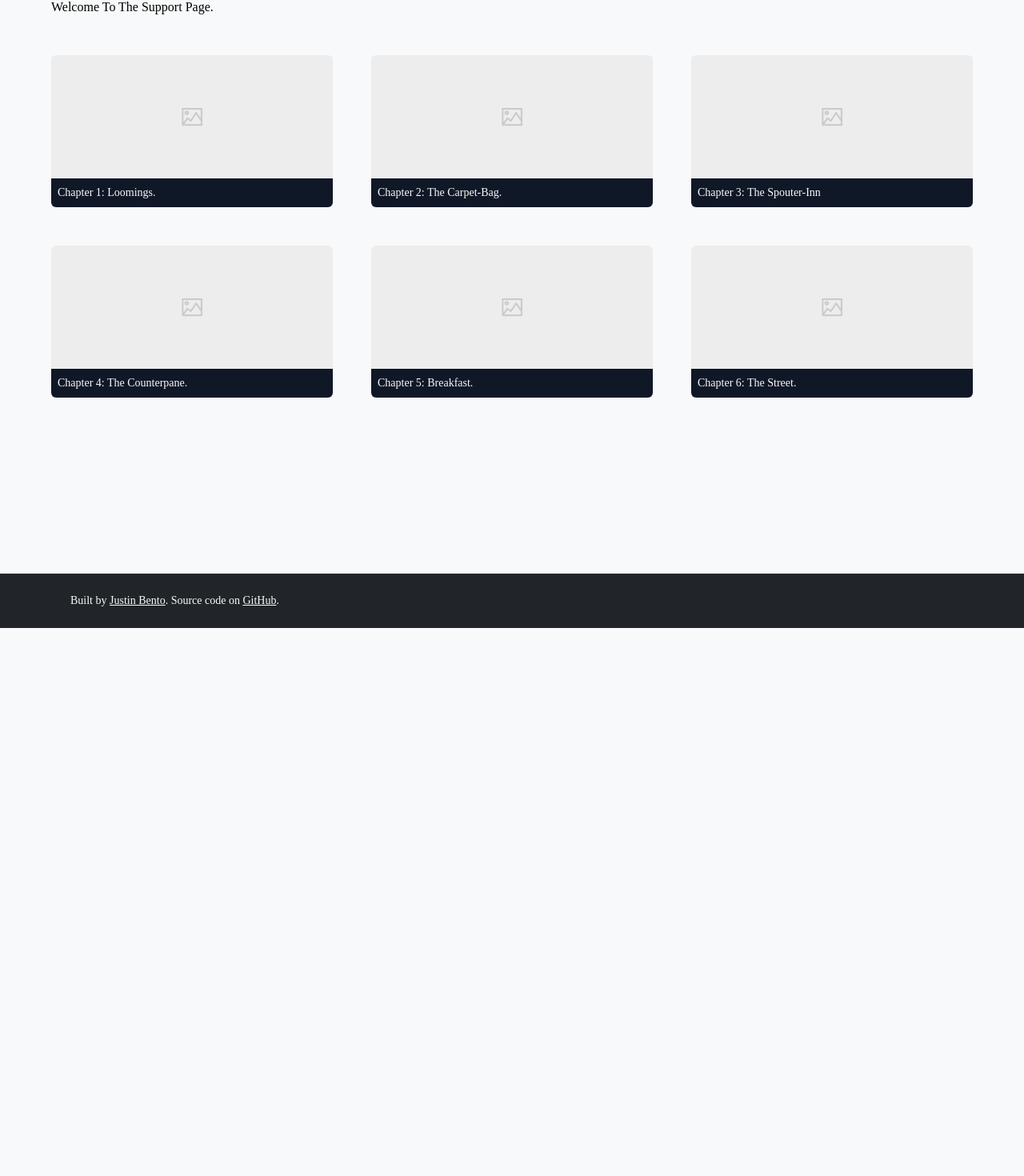
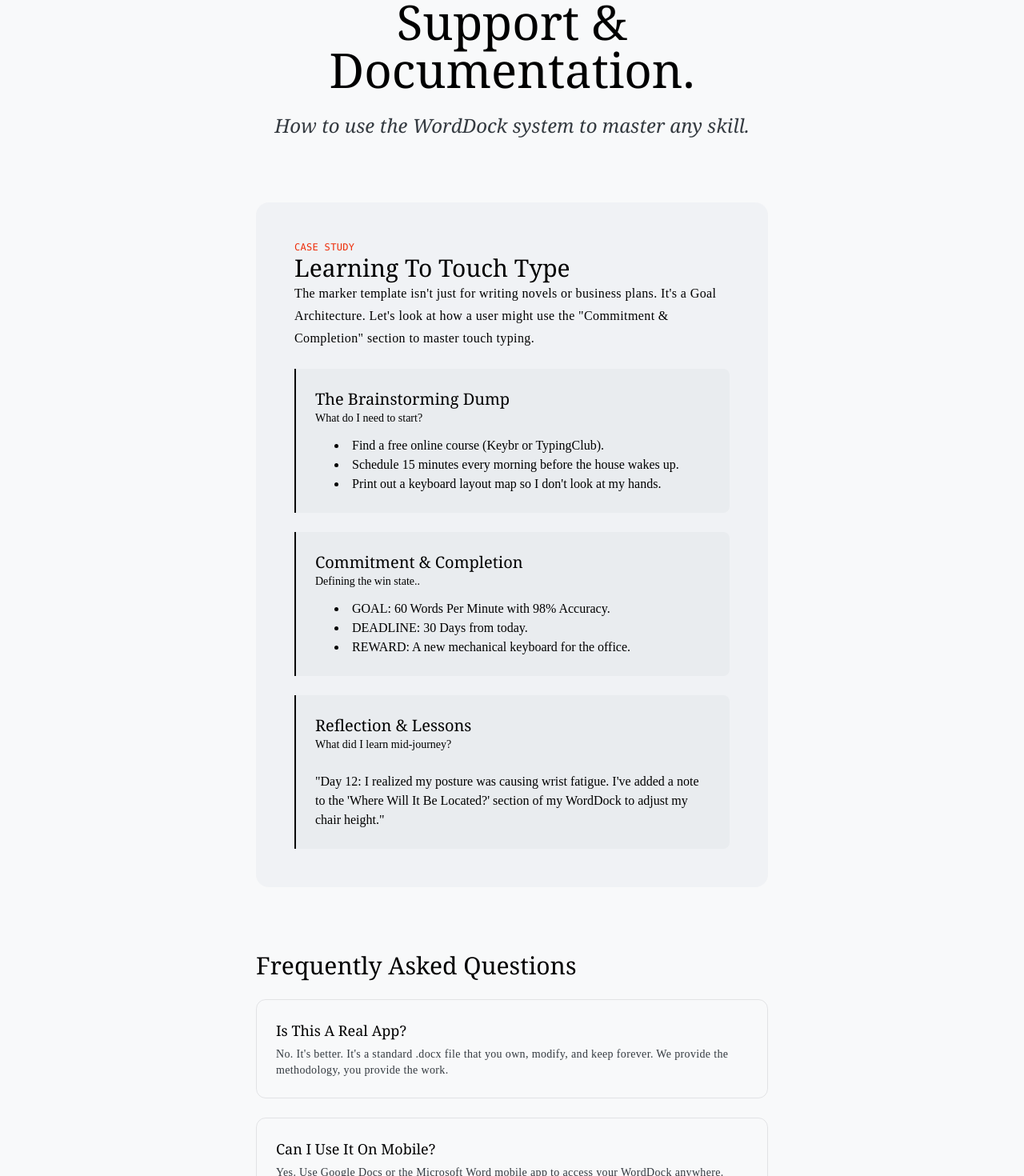
Before and after one commit to Justin-Bento/marker, a React (Vite) app: page /support in a window 1280 px wide. Shown: the part 188-1658 px from the top of the page at 80% size. Before the commit the page ends 973 px from the top, so only its background shows below. Built offline with nearby package versions, Linux system fonts and the light colour scheme; a web font is replaced by a local one.

Commit message:
feat(support): use Replit design language

```diff
--- a/src/data.tsx
+++ b/src/data.tsx
@@ -34,3 +34,24 @@ export const values = [
       "We stripped away the notifications and 'collaboration features' that actually just distract you.",
   },
 ];
+
+export const faq = [
+  {
+    id: 1,
+    title: "Is this a real app?",
+    description:
+      "No. It's better. It's a standard .docx file that you own, modify, and keep forever. We provide the methodology, you provide the work.",
+  },
+  {
+    id: 2,
+    title: "Can I use it on mobile?",
+    description:
+      "Yes. Use Google Docs or the Microsoft Word mobile app to access your WordDock anywhere.",
+  },
+  {
+    id: 3,
+    title: "Does it sync with my calendar?",
+    description:
+      "Only if you want it to. Since it's a Word doc, you can copy/paste your commitments directly into any calendar app of your choice.",
+  },
+];
--- a/src/frontend/pages/Support.tsx
+++ b/src/frontend/pages/Support.tsx
@@ -1,5 +1,5 @@
 import { useEffect } from "react";
-import { MobyDick } from "../../data";
+import { faq } from "../../data";
 
 export default function Support() {
   useEffect(() => {
@@ -7,23 +7,89 @@ export default function Support() {
   }, []);
   return (
     <>
-      <section className="">
-        <h1 className="">Welcome To The Support Page.</h1>
-        <ul className="grid grid-cols-2 md:grid-cols-3 gap-12 mt-12">
-          {MobyDick.map((chapter: string, index: number) => {
-            return (
-              <li
-                key={index}
-                className="relative rounded-md   overflow-hidden isolate"
-              >
-                <img src="/image-placeholder.webp" alt="" className="" />
-                <span className="inline-block w-full  bg-gray-900 text-white  p-2 text-sm font-medium">
-                  Chapter {index + 1}: {chapter}
-                </span>
+      <section className="max-w-[80ch] mx-auto text-center space-y-6">
+        <h1 className="text-6xl font-serif">Support & Documentation.</h1>
+        <p className="text-2xl font-serif italic text-gray-8">
+          How to use the WordDock system to master any skill.
+        </p>
+      </section>
+      <section className="max-w-[80ch] mx-auto bg-gray-3/30 p-12 rounded-2xl text-pretty [&>p]:mt-3">
+        <div className="">
+          <span className="flex flex-col-reverse">
+            <h2 className="text-3xl font-serif capitalize">
+              Learning to Touch Type
+            </h2>
+            <p className="text-xs text-primary-600 font-mono uppercase tracking-wide">
+              Case Study
+            </p>
+          </span>
+          <p className="leading-7 tracking-wide">
+            The marker template isn't just for writing novels or business plans.
+            It's a Goal Architecture. Let's look at how a user might use the
+            "Commitment & Completion" section to master touch typing.
+          </p>
+        </div>
+        <div className="overflow-hidden rounded-r-lg border-l-2 bg-gray-2 dark:bg-gray-800/50 dark:shadow-none dark:outline dark:-outline-offset-1 dark:outline-white/10 mt-6">
+          <div className="px-4 py-5 sm:p-6">
+            <h3 className="text-xl font-serif">The Brainstorming Dump</h3>
+            <p className="text-sm">What do I need to start?</p>
+            <ul className="list-disc list-inside ml-6 mt-3">
+              <li className="">
+                Find a free online course (Keybr or TypingClub).
               </li>
-            );
-          })}
-        </ul>
+              <li>
+                Schedule 15 minutes every morning before the house wakes up.
+              </li>
+              <li className="">
+                Print out a keyboard layout map so I don't look at my hands.
+              </li>
+            </ul>
+          </div>
+        </div>
+        <div className="overflow-hidden rounded-r-lg border-l-2 bg-gray-2 dark:bg-gray-800/50 dark:shadow-none dark:outline dark:-outline-offset-1 dark:outline-white/10 mt-6">
+          <div className="px-4 py-5 sm:p-6">
+            <h3 className="text-xl font-serif">Commitment & Completion</h3>
+            <p className="text-sm">Defining the win state..</p>
+            <ul className="list-disc list-inside ml-6 mt-3">
+              <li>GOAL: 60 Words Per Minute with 98% Accuracy.</li>
+              <li>DEADLINE: 30 Days from today.</li>
+              <li>REWARD: A new mechanical keyboard for the office.</li>
+            </ul>
+          </div>
+        </div>
+        <div className="overflow-hidden rounded-r-lg border-l-2 bg-gray-2 dark:bg-gray-800/50 dark:shadow-none dark:outline dark:-outline-offset-1 dark:outline-white/10 mt-6">
+          <div className="px-4 py-5 sm:p-6">
+            <h3 className="text-xl font-serif">Reflection & Lessons</h3>
+            <p className="text-sm">What did I learn mid-journey?</p>
+            <p className="mt-6">
+              "Day 12: I realized my posture was causing wrist fatigue. I've
+              added a note to the 'Where Will It Be Located?' section of my
+              WordDock to adjust my chair height."
+            </p>
+          </div>
+        </div>
+      </section>
+      <section className="max-w-[80ch] mx-auto">
+        <h2 className="text-3xl font-serif capitalize">
+          Frequently Asked Questions
+        </h2>
+        {faq.map((question) => {
+          return (
+            <div
+              key={question.id}
+              className="border border-black/10 mt-6 rounded-xl"
+            >
+              <div className="px-4 py-5 sm:p-6">
+                <h3 className="text-lg font-serif capitalize font-medium">
+                  {question.title}
+                </h3>
+                <p className="text-sm text-pretty tracking-wide mt-1.5 text-gray-8">
+                  {question.description}
+                </p>
+              </div>
+            </div>
+          );
+        })}
       </section>
     </>
   );
```
